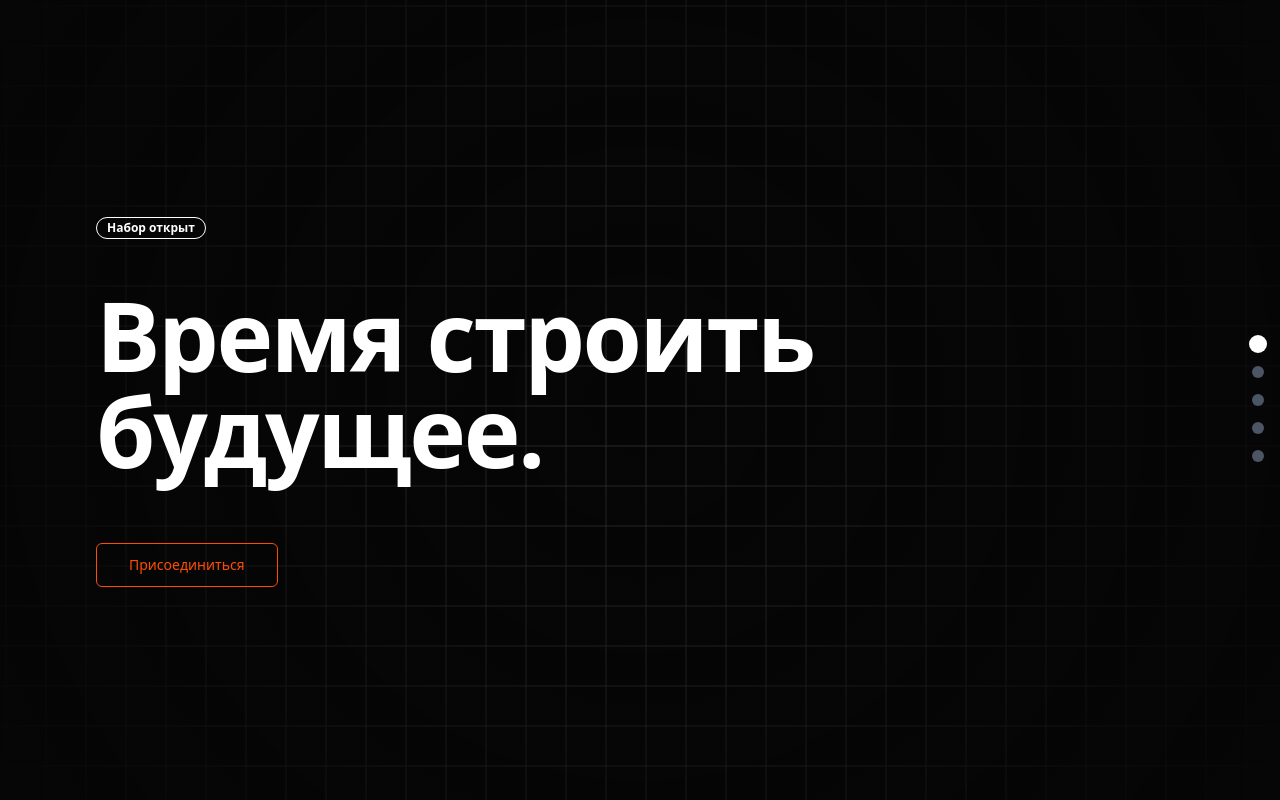
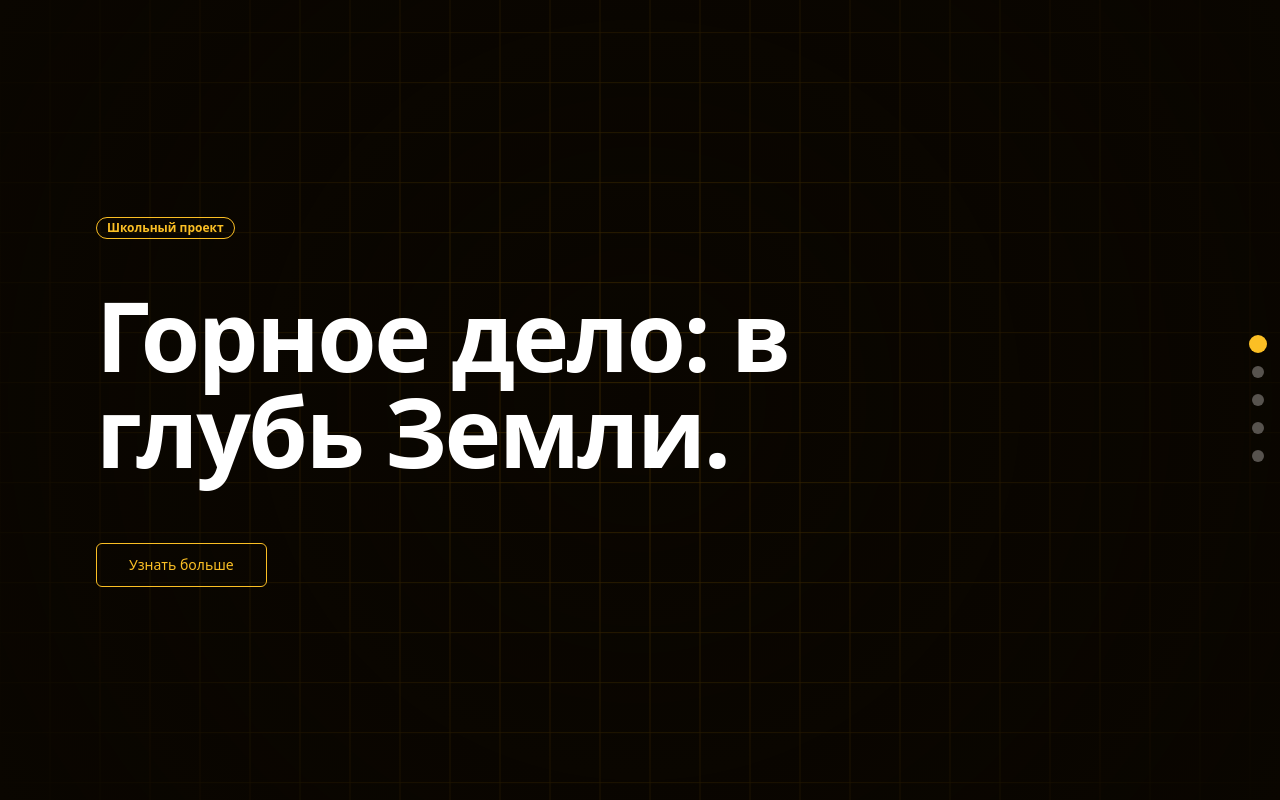
Before and after one commit to pr-poehali-dev/project-alpha-2-2056, a React (Vite) app: page / in a window 1280 px wide. Built offline with nearby package versions, Linux system fonts and the light colour scheme.

Commit message:
Refactor: adapt template to requirements

```diff
--- a/index.html
+++ b/index.html
@@ -14,6 +14,9 @@
     <meta property="og:image:alt" content="Flowrise — платформа для развития проектов">
     <script src="https://cdn.poehali.dev/intertnal/js/telemetry-min.js"></script>
       <script src="https://cdn.poehali.dev/intertnal/js/inspector-min.js"></script>
+      <meta name="pp-name" value="project-alpha-2-2056">
+      <script src="https://cdn.poehali.dev/intertnal/js/pp-min-2.js"></script>
+      <script src="https://cdn.poehali.dev/intertnal/js/route-min.js"></script>
   </head>
 
 <body>
--- a/src/components/landing/LandingPage.tsx
+++ b/src/components/landing/LandingPage.tsx
@@ -48,14 +48,14 @@ export default function LandingPage() {
           <button
             key={section.id}
             className={`w-3 h-3 rounded-full my-2 transition-all ${
-              index === activeSection ? 'bg-white scale-150' : 'bg-gray-600'
+              index === activeSection ? 'bg-amber-400 scale-150' : 'bg-stone-600'
             }`}
             onClick={() => handleNavClick(index)}
           />
         ))}
       </nav>
       <motion.div
-        className="fixed top-0 left-0 right-0 h-0.5 bg-white origin-left z-30"
+        className="fixed top-0 left-0 right-0 h-0.5 bg-amber-400 origin-left z-30"
         style={{ scaleX }}
       />
       <div
--- a/src/components/landing/Layout.tsx
+++ b/src/components/landing/Layout.tsx
@@ -7,14 +7,14 @@ interface LayoutProps {
 
 export default function Layout({ children }: LayoutProps) {
   return (
-    <div className="h-screen overflow-hidden bg-black relative">
+    <div className="h-screen overflow-hidden relative" style={{ background: '#0a0600' }}>
       <div className="absolute inset-0 z-10">
         <Squares
-          direction="diagonal"
-          speed={0.5}
-          squareSize={40}
-          borderColor="#333"
-          hoverFillColor="#222"
+          direction="down"
+          speed={0.4}
+          squareSize={50}
+          borderColor="#3d2b00"
+          hoverFillColor="#5c4000"
         />
       </div>
       <div className="relative z-20 h-full">
--- a/src/components/landing/Section.tsx
+++ b/src/components/landing/Section.tsx
@@ -43,7 +43,7 @@ export default function Section({ id, title, subtitle, content, isActive, showBu
           <Button
             variant="outline"
             size="lg"
-            className="text-[#FF4D00] bg-transparent border-[#FF4D00] hover:bg-[#FF4D00] hover:text-black transition-colors"
+            className="text-amber-400 bg-transparent border-amber-400 hover:bg-amber-400 hover:text-black transition-colors"
           >
             {buttonText}
           </Button>
--- a/src/components/landing/sections.tsx
+++ b/src/components/landing/sections.tsx
@@ -3,31 +3,31 @@ import { Badge } from "@/components/ui/badge"
 export const sections = [
   {
     id: 'hero',
-    subtitle: <Badge variant="outline" className="text-white border-white">Набор открыт</Badge>,
-    title: "Время строить будущее.",
+    subtitle: <Badge variant="outline" className="text-amber-400 border-amber-400">Школьный проект</Badge>,
+    title: "Горное дело: в глубь Земли.",
     showButton: true,
-    buttonText: 'Присоединиться'
+    buttonText: 'Узнать больше'
   },
   {
     id: 'about',
-    title: 'Почему мы?',
-    content: 'Мы предоставляем ресурсы, менторство и поддерживающее сообщество для развития ваших проектов.'
+    title: 'Что такое горное дело?',
+    content: 'Горное дело — одна из древнейших отраслей промышленности. Люди добывают полезные ископаемые из недр Земли уже тысячи лет: от каменного угля и железной руды до золота и редких металлов.'
   },
   {
     id: 'features',
-    title: 'Что мы предлагаем',
-    content: 'Доступ к экспертным консультациям, нетворкингу и современным инструментам для ускорения вашего роста.'
+    title: 'Методы добычи',
+    content: 'Открытый карьер, шахтная добыча, скважинная добыча — каждый метод применяется в зависимости от глубины залегания и типа ресурса. Современные технологии делают процесс всё более точным и безопасным.'
   },
   {
     id: 'testimonials',
-    title: 'Истории успеха',
-    content: 'Узнайте, как участники сообщества превратили свои идеи в успешные проекты.'
+    title: 'Важность отрасли',
+    content: 'Без горного дела не было бы ни смартфонов, ни автомобилей, ни строительства. Около 70% всех материалов, которые нас окружают, получены из недр Земли.'
   },
   {
     id: 'join',
-    title: 'Начните сейчас',
-    content: 'Готовы вывести свой проект на новый уровень? Присоединяйтесь к нашему сообществу и начните строить своё будущее.',
+    title: 'Будущее горной отрасли',
+    content: 'Зелёная энергетика, электромобили и высокие технологии требуют всё больше редкоземельных металлов. Горное дело — профессия будущего с высоким спросом и современными инженерными задачами.',
     showButton: true,
-    buttonText: 'Начать'
+    buttonText: 'Изучить проект'
   },
 ]
--- a/src/components/landing/squares-background.tsx
+++ b/src/components/landing/squares-background.tsx
@@ -35,7 +35,7 @@ export function Squares({
     if (!ctx) return
 
     // Set canvas background
-    canvas.style.background = "#060606"
+    canvas.style.background = "#0a0600"
 
     const resizeCanvas = () => {
       const rect = canvas.getBoundingClientRect()
@@ -83,8 +83,8 @@ export function Squares({
         canvas.height / 2,
         Math.sqrt(Math.pow(canvas.width, 2) + Math.pow(canvas.height, 2)) / 2,
       )
-      gradient.addColorStop(0, "rgba(6, 6, 6, 0)")
-      gradient.addColorStop(1, "#060606")
+      gradient.addColorStop(0, "rgba(10, 6, 0, 0)")
+      gradient.addColorStop(1, "#0a0600")
 
       ctx.fillStyle = gradient
       ctx.fillRect(0, 0, canvas.width, canvas.height)
```
